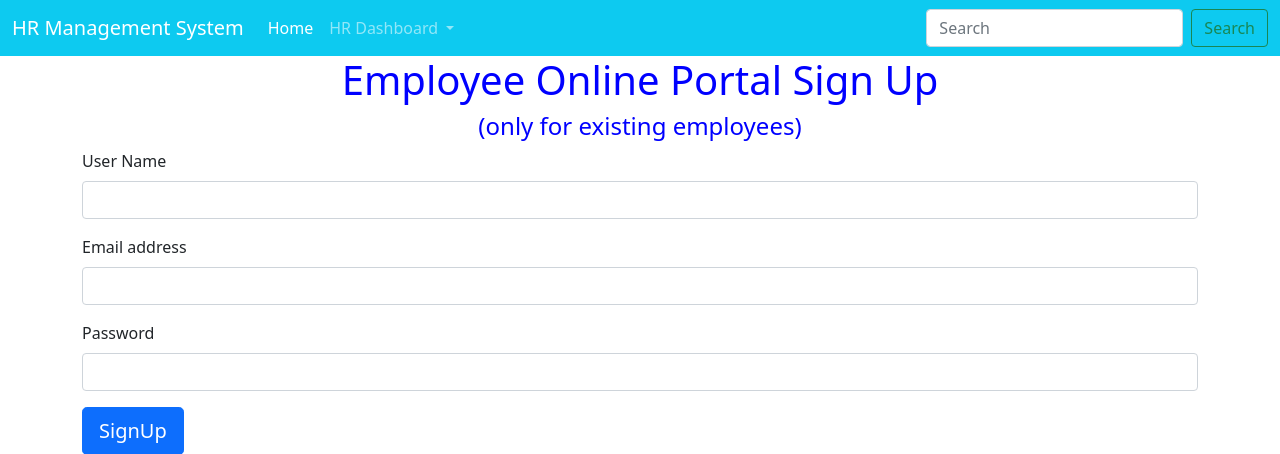
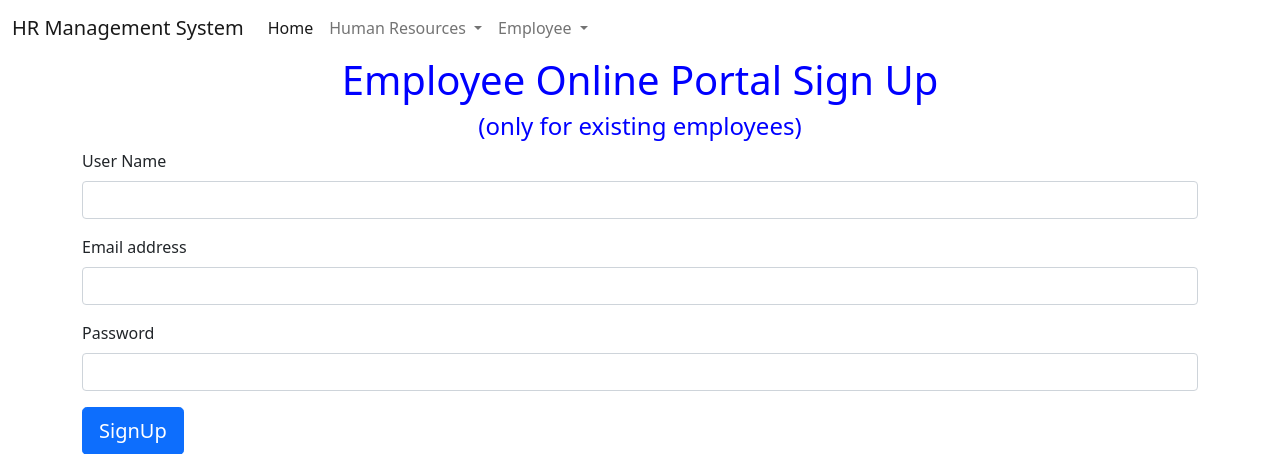
Before and after one commit to skandswami/SRH_HR_Management, a Flask app: page /EmployeeReg in a window 1280 px wide. Shown: the top 454 px of the page. Run offline with Flask 2, Linux system fonts and the light colour scheme; parts of the project's set-up code (start-up, migrations or seed data) failed here and were passed over; some libraries are stand-ins or nearby versions.

Commit message:
home page changed

```diff
--- a/templates/base.html
+++ b/templates/base.html
@@ -23,7 +23,7 @@
     <!-- Option 1: Bootstrap Bundle with Popper -->
     <script src="https://cdn.jsdelivr.net/npm/bootstrap@5.1.3/dist/js/bootstrap.bundle.min.js" integrity="sha384-ka7Sk0Gln4gmtz2MlQnikT1wXgYsOg+OMhuP+IlRH9sENBO0LRn5q+8nbTov4+1p" crossorigin="anonymous"></script>
 
-    <nav class="navbar navbar-expand-lg navbar-dark bg-info">
+    <nav class="navbar navbar-expand-lg navbar-light">
       <div class="container-fluid">
         <a class="navbar-brand" href="#">HR Management System</a>
         <button class="navbar-toggler" type="button" data-bs-toggle="collapse" data-bs-target="#navbarSupportedContent" aria-controls="navbarSupportedContent" aria-expanded="false" aria-label="Toggle navigation">
@@ -33,29 +33,29 @@
         <div class="collapse navbar-collapse" id="navbarSupportedContent">
           <ul class="navbar-nav me-auto mb-2 mb-lg-0">
             <li class="nav-item">
-              <a class="nav-link active" aria-current="page" href="#">Home</a>
+              <a class="nav-link active" aria-current="page" href="../">Home</a>
             </li>
             <li class="nav-item dropdown">
               <a class="nav-link dropdown-toggle" href="#" id="navbarDropdown" role="button" data-bs-toggle="dropdown" aria-expanded="false">
-                HR Dashboard
+                Human Resources
               </a>
               <ul class="dropdown-menu" aria-labelledby="navbarDropdown">
                 <li><a class="dropdown-item" href="\HRLogin">HR Login</a></li>
                 <li><hr class="dropdown-divider"></li>
                 <li><a class="dropdown-item" href="\HRReg"> HR SignUp</a></li>
-                <li><hr class="dropdown-divider"></li>
+              </ul>
+            </li>
+            <li class="nav-item dropdown">
+              <a class="nav-link dropdown-toggle" href="#" id="navbarDropdown" role="button" data-bs-toggle="dropdown" aria-expanded="false">
+                Employee
+              </a>
+              <ul class="dropdown-menu" aria-labelledby="navbarDropdown">
                 <li><a class="dropdown-item" href="\EmployeeLogin">Employee Login</a></li>
                 <li><hr class="dropdown-divider"></li>
                 <li><a class="dropdown-item" href="\EmployeeReg">Employee SignUp</a></li>
-
-
               </ul>
             </li>
           </ul>
-          <form class="d-flex">
-            <input class="form-control me-2" type="search" placeholder="Search" aria-label="Search">
-            <button class="btn btn-outline-success" type="submit">Search</button>
-          </form>
         </div>
       </div>
     </nav>
```
